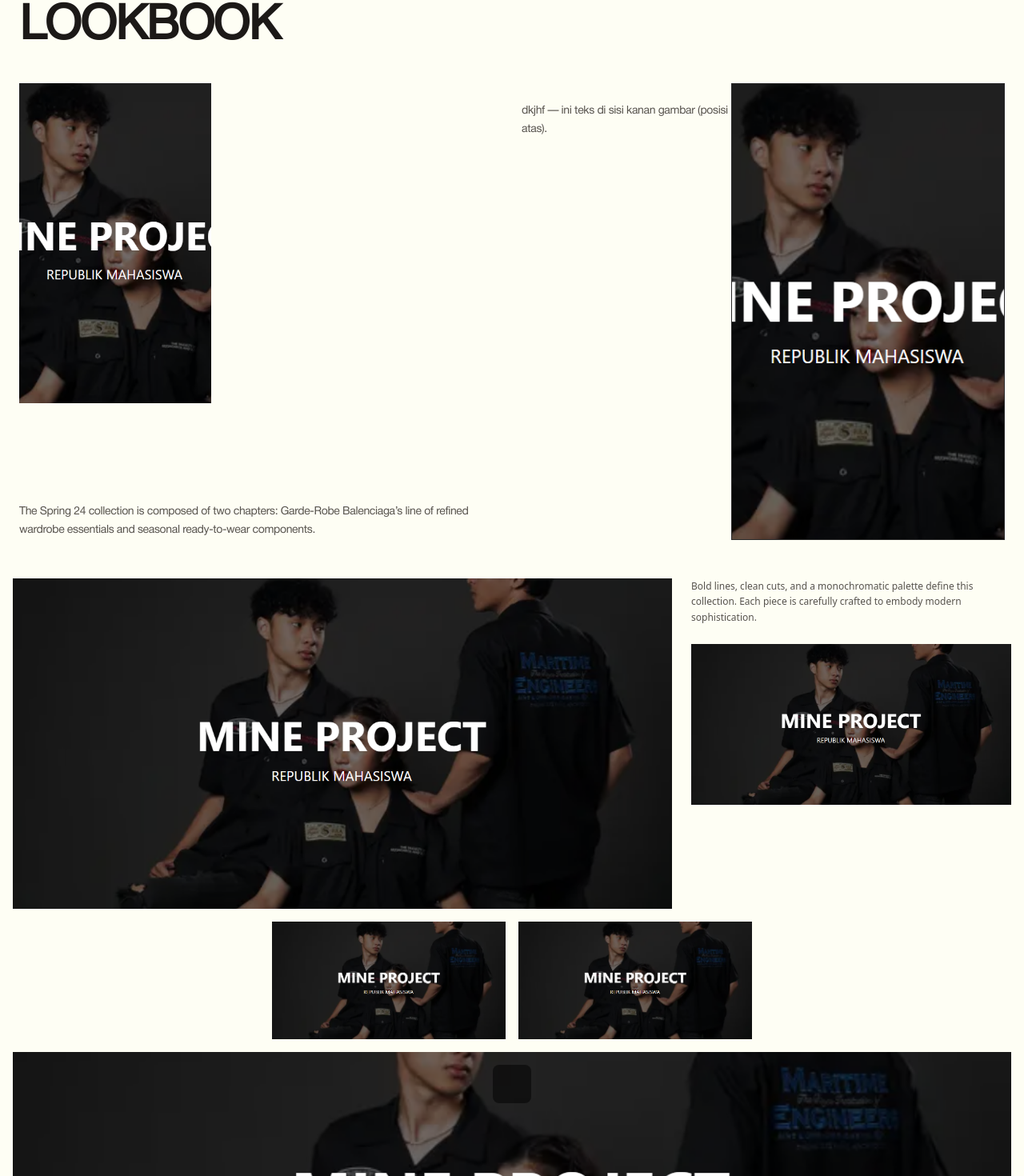
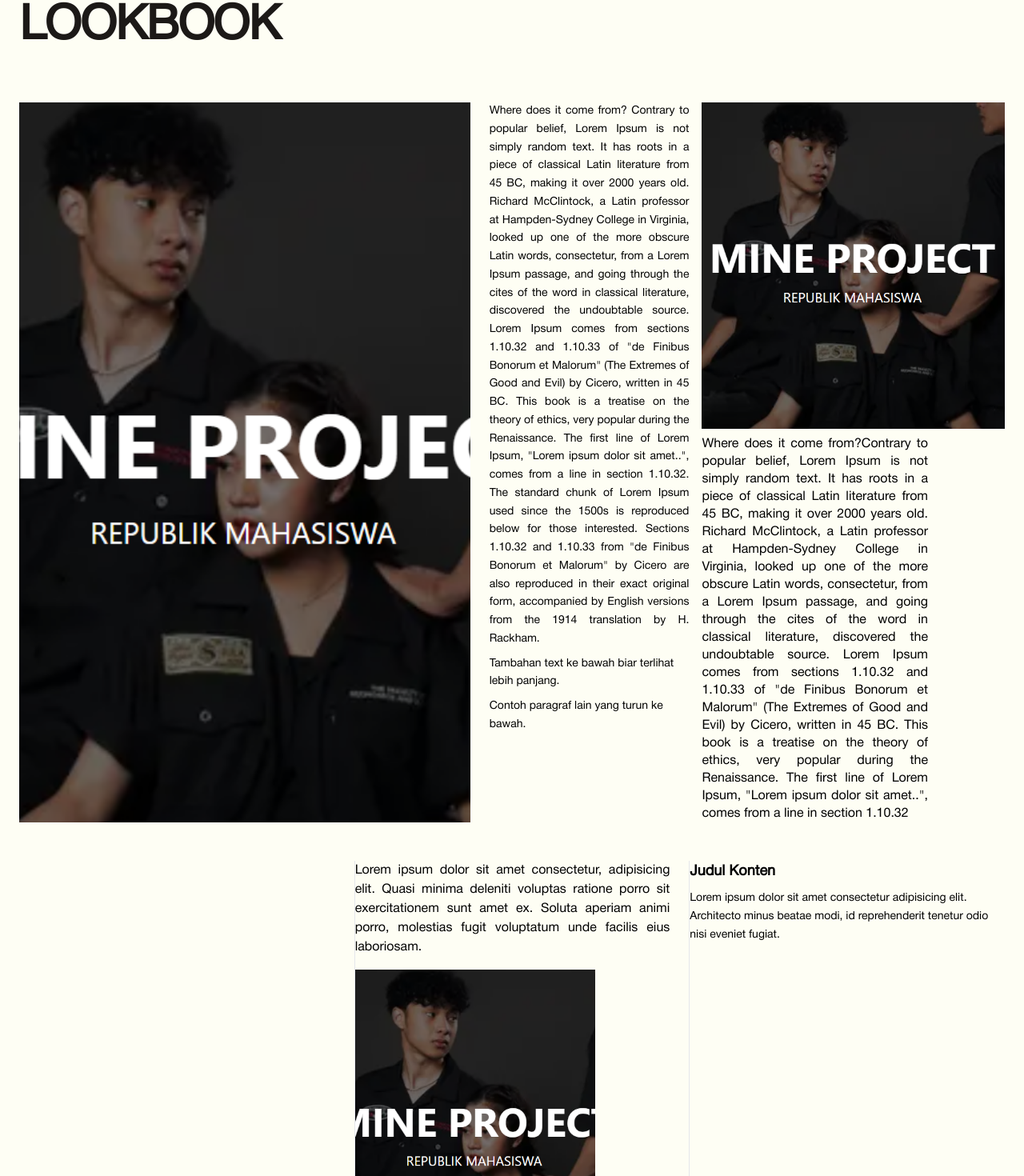
Before and after one commit to aminssmilee/AminLabs_, a React (Vite) app: page / in a window 1280 px wide. Shown: the part 2340-3810 px from the top of the page at 80% size. Built offline with nearby package versions, Linux system fonts and the light colour scheme.

Commit message:
Update LookBook

```diff
--- a/src/components/Footer.jsx
+++ b/src/components/Footer.jsx
@@ -52,10 +52,10 @@
               <h3 className="font-bold mb-4">CONTACT US</h3>
               <ul className="space-y-2 text-sm">
                 <li>
-                  CALL US AT <br /> +44 20 33 18 60 32
+                  CALL US AT <br /> +62 831 1124 7317
                 </li>
                 <li>
-                  <a href="mailto:info@raiment.com" className="underline">
+                  <a href="mailto:salisahmad48@gmail.com" className="underline">
                     SEND US AN EMAIL
                   </a>
                 </li>
--- a/src/components/LookBook.jsx
+++ b/src/components/LookBook.jsx
@@ -1,6 +1,5 @@
-// src/components/LookBook.jsx
 import img1 from "../assets/image1.png";
-import img2 from "../assets/image1.png"; // ganti sesuai gambar
+// import img2 from "../assets/image1.png"; // ganti sesuai gambar
 
 export default function LookBook() {
   return (
@@ -14,103 +13,83 @@
         </header>
 
         {/* Grid Layout: split kiri–kanan */}
-        <section className="grid grid-cols-1 md:grid-cols-2 gap-6 px-6">
-          {/* Kiri: gambar kecil + teks */}
-          <div className="flex flex-row md:flex-col justify-between h-full items-start gap-4">
-            {/* Gambar kecil */}
-            <div className="w-40 md:w-60 shrink-0">
-              <img
-                src={img1}
-                alt="Model dark coat"
-                className="w-full aspect-[3/5] object-cover"
-              />
-            </div>
+        <div className="flex flex-col lg:flex-row lg:justify-between items-center min-h-screen gap-6 p-6">
+          {/* Bagian Gambar */}
+          <span className="block">
+            <img
+              src={img1}
+              alt="Foto contoh"
+              className="w-[400px] h-[600px] md:w-[700px] md:h-[900px] object-cover"
+            />
+          </span>
 
-            {/* Text (mobile: kanan gambar, desktop: bawah gambar) */}
-            <div className="text-sm text-stone-600 leading-relaxed md:mt-6 tracking-tight">
-              <p>
-                The Spring 24 collection is composed of two chapters: Garde-Robe
-                Balenciaga’s line of refined wardrobe essentials and seasonal
-                ready-to-wear components.
+          {/* Bagian Teks */}
+          <span className="flex flex-col lg:flex-row justify-between w-full lg:w-[800px] h-auto lg:h-[900px]">
+            {/* Bagian Kiri (40%) */}
+            <div className="lg:basis-2/5 lg:pr-2 mb-4 lg:mb-0 overflow-y-auto">
+              <p className="text-sm leading-relaxed break-words text-justify">
+                Where does it come from?
+                Contrary to popular belief, Lorem Ipsum is not simply random text. It has roots in a piece of classical Latin literature from 45 BC, making it over 2000 years old. Richard McClintock, a Latin professor at Hampden-Sydney College in Virginia, looked up one of the more obscure Latin words, consectetur, from a Lorem Ipsum passage, and going through the cites of the word in classical literature, discovered the undoubtable source. Lorem Ipsum comes from sections 1.10.32 and 1.10.33 of "de Finibus Bonorum et Malorum" (The Extremes of Good and Evil) by Cicero, written in 45 BC. This book is a treatise on the theory of ethics, very popular during the Renaissance. The first line of Lorem Ipsum, "Lorem ipsum dolor sit amet..", comes from a line in section 1.10.32.
+
+                The standard chunk of Lorem Ipsum used since the 1500s is reproduced below for those interested. Sections 1.10.32 and 1.10.33 from "de Finibus Bonorum et Malorum" by Cicero are also reproduced in their exact original form, accompanied by English versions from the 1914 translation by H. Rackham.
               </p>
-            </div>
-          </div>
-
-          {/* Kanan: gambar besar potret + teks kanan */}
-          <div className="flex justify-between items-start">
-            {/* Teks di kanan (top align) */}
-            <div className="text-sm text-stone-600 leading-relaxed md:mt-6 tracking-tight">
-              <p>
-                dkjhf — ini teks di sisi kanan gambar (posisi atas).
+              <p className="text-sm leading-relaxed break-words mt-2">
+                Tambahan text ke bawah biar terlihat lebih panjang.
+              </p>
+              <p className="text-sm leading-relaxed break-words mt-2">
+                Contoh paragraf lain yang turun ke bawah.
               </p>
             </div>
 
-            {/* Gambar di kiri */}
-            <div className="w-full md:w-96">
-              <img
-                src={img2}
-                alt="Model by balcony"
-                className="w-full aspect-[3/5] object-cover border border-dark"
-              />
-            </div>
-          </div>
-        </section>
-      </div>
-      <div className="bg-beig">
-        <div className="px-4 mx-auto">
-          {/* Layout grid hanya aktif di md ke atas */}
-          <div className="grid grid-cols-1 md:grid-cols-12 gap-6 auto-rows-min">
-            {/* Third Row - Large horizontal image */}
-            <div className="col-span-1 md:col-span-8">
+            {/* Bagian Kanan (60%) */}
+            <div className="lg:basis-3/5 lg:pl-2 flex flex-col justify-start">
+              {/* Foto */}
               <img
                 src={img1}
-                alt="Model with sunglasses"
-                className="w-full h-auto object-cover"
+                alt="contoh"
+                className="w-full h-60 lg:h-[500px] object-cover mb-2"
               />
+              {/* Text di bawah foto */}
+              <div className="break-words leading-snug text-justify md:pr-24">
+                <p>Where does it come from?Contrary to popular belief, Lorem Ipsum is not simply random text. It has roots in a piece of classical Latin literature from 45 BC, making it over 2000 years old. Richard McClintock, a Latin professor at Hampden-Sydney College in Virginia, looked up one of the more obscure Latin words, consectetur, from a Lorem Ipsum passage, and going through the cites of the word in classical literature, discovered the undoubtable source. Lorem Ipsum comes from sections 1.10.32 and 1.10.33 of "de Finibus Bonorum et Malorum" (The Extremes of Good and Evil) by Cicero, written in 45 BC. This book is a treatise on the theory of ethics, very popular during the Renaissance. The first line of Lorem Ipsum, "Lorem ipsum dolor sit amet..", comes from a line in section 1.10.32</p>
+              </div>
             </div>
+          </span>
+        </div>
+        <div className="grid grid-cols-1 md:grid-cols-3 divide-y md:divide-x md:divide-y-0 p-6 gap-6">
+          {/* Bagian kiri kosong (hilang di mobile biar tidak mengganggu) */}
+          <div className="hidden md:block"></div>
 
-            <div className="col-span-1 md:col-span-4 flex flex-col gap-6">
-              <p className="text-xs text-stone-600 leading-relaxed">
-                Bold lines, clean cuts, and a monochromatic palette define this
-                collection. Each piece is carefully crafted to embody modern
-                sophistication.
-              </p>
-              <img
-                src={img1}
-                alt="Model in light coat"
-                className="w-full h-auto object-cover"
-              />
-            </div>
+          {/* Bagian tengah gambar */}
+          <div className="flex flex-col justify-center order-1 md:order-none">
+            <p className="mb-4 text-justify">
+              Lorem ipsum dolor sit amet consectetur, adipisicing elit. Quasi minima
+              deleniti voluptas ratione porro sit exercitationem sunt amet ex. Soluta
+              aperiam animi porro, molestias fugit voluptatum unde facilis eius
+              laboriosam.
+            </p>
+            <img
+              src={img1}
+              alt="Gambar"
+              className="w-[300px] h-[400px] object-cover right"
+            />
           </div>
-          <div className="grid grid-cols-4 gap-4 p-4 bg-beig">
-            {/* Kolom 1 (kosong tapi ada warna) */}
-            <div className="bg-beig flex items-center justify-center">
-              {/* Bisa tambahkan teks placeholder kalau mau */}
-            </div>
 
-            {/* Kolom 2 (gambar) */}
-            <div>
-              <img src={img1} alt="Gambar 1" className="w-full h-full object-cover" />
-            </div>
-
-            {/* Kolom 3 (gambar) */}
-            <div>
-              <img src={img2} alt="Gambar 2" className="w-full h-full object-cover" />
-            </div>
-
-            {/* Kolom 4 (kosong tapi ada warna) */}
-            <div className="bg-gray-beig flex items-center justify-center">
-            </div>
-          </div>
-          <div
-            className="text-white text-center p-4 flex flex-col h-96 items-center bg-cover bg-center"
-            style={{ backgroundImage: `url(${img1})` }}
-          >
-            <div className="bg-black/50 p-6 rounded-lg">
-            </div>
+          {/* Bagian kanan tulisan */}
+          <div className="">
+            <h2 className="text-lg font-bold mb-2">Judul Konten</h2>
+            <p className="text-sm leading-relaxed">
+              Lorem ipsum dolor sit amet consectetur adipisicing elit. Architecto minus
+              beatae modi, id reprehenderit tenetur odio nisi eveniet fugiat.
+            </p>
           </div>
         </div>
+
+
+
+
       </div>
+
 
     </>
   );
```
